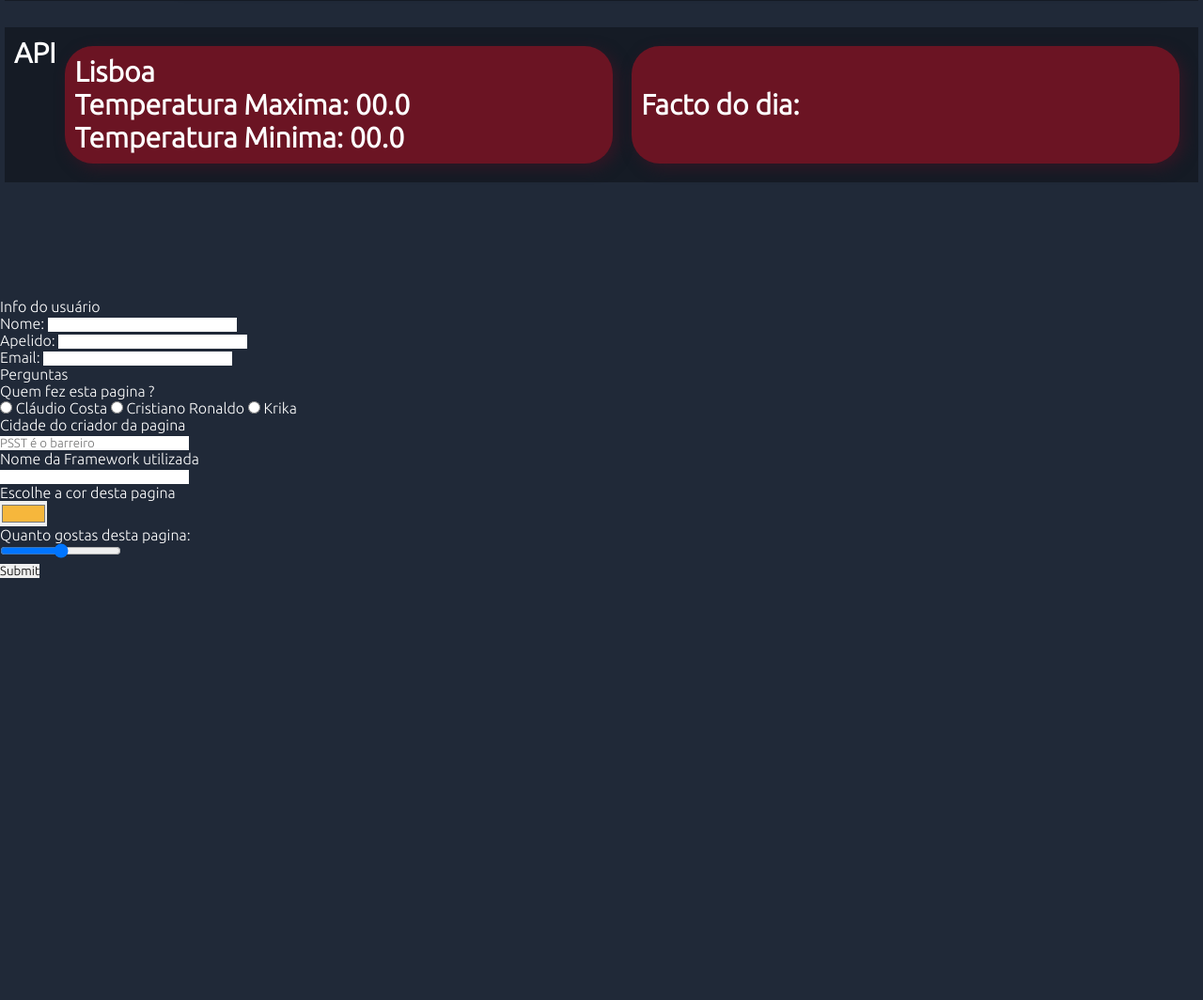
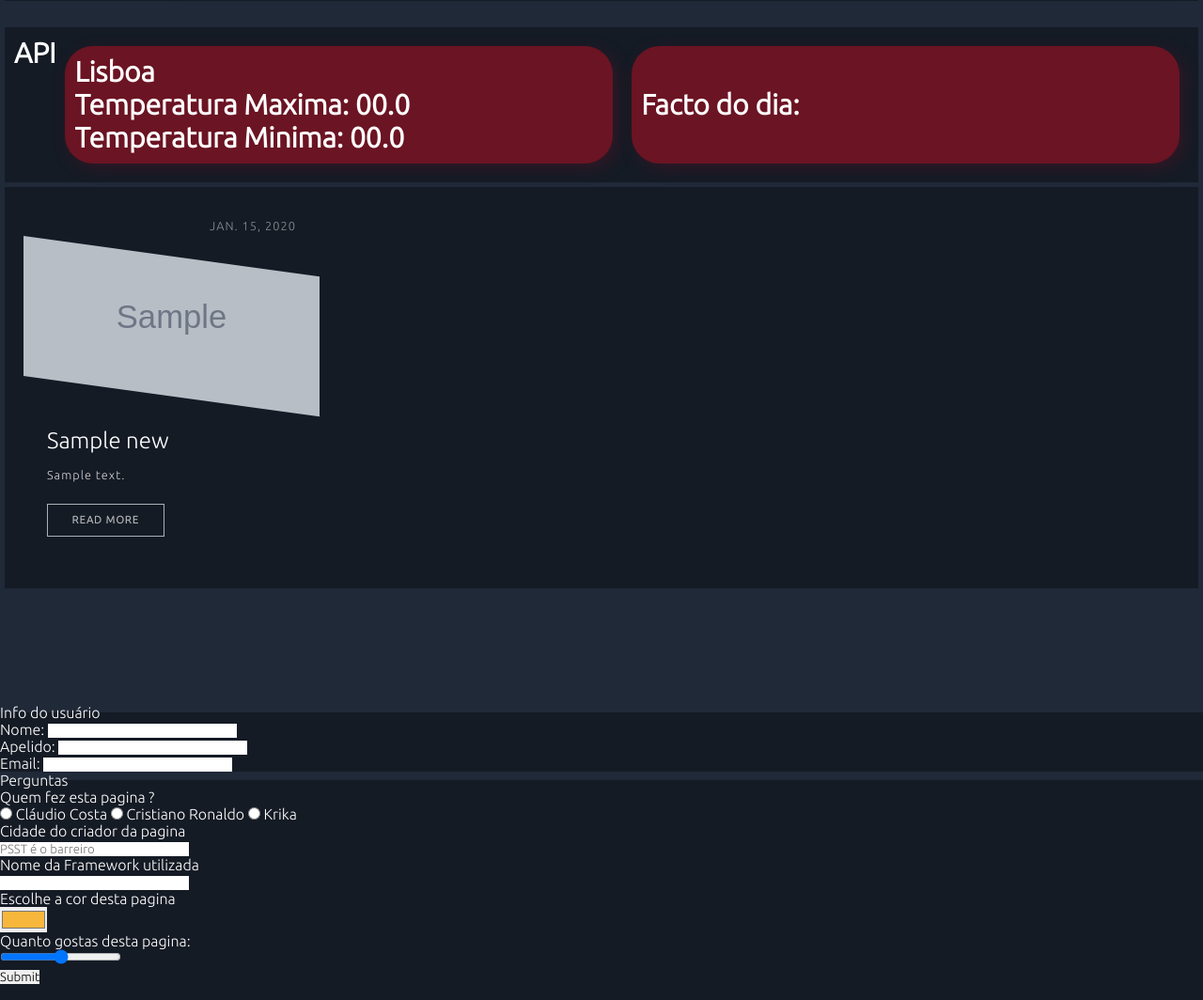
Before and after one commit to Culurio/ProjetoWeb, a Django app: page /quizz in a window 1280 px wide. Shown: the part 1484-2548 px from the top of the page at 94% size. Before the commit the page ends 2099 px from the top, so only its background shows below. Run offline with Django 4.2, Linux system fonts and the light colour scheme; tables that the repository leaves empty hold one stand-in row (values such as "Sample post"); grey boxes marked "Sample" are stand-in pictures; parts of the project's set-up code (start-up, migrations or seed data) failed here and were passed over.

Commit message:
Almost finished

```diff
--- a/config/settings.py
+++ b/config/settings.py
@@ -27,7 +27,7 @@
 SECRET_KEY = env.str("SECRET_KEY")
 
 # SECURITY WARNING: don't run with debug turned on in production!
-DEBUG = True
+DEBUG = env.bool("DEBUG", default=False)
 
 ALLOWED_HOSTS = ['.herokuapp.com', 'localhost', '127.0.0.1']
 
--- a/portfolio/admin.py
+++ b/portfolio/admin.py
@@ -8,5 +8,8 @@
 admin.site.register(Project_small)
 admin.site.register(Project_big)
 admin.site.register(Post)
+admin.site.register(SkillType)
+admin.site.register(Hobbies)
 admin.site.register(Skills)
 admin.site.register(Quizz)
+admin.site.register(News)
--- a/portfolio/forms.py
+++ b/portfolio/forms.py
@@ -42,3 +42,8 @@
     class Meta:
         model = Project_small
         fields = '__all__'
+
+class NewsForm(ModelForm):
+    class Meta:
+        model = News
+        fields = '__all__'
--- a/portfolio/models.py
+++ b/portfolio/models.py
@@ -22,9 +22,38 @@
     portfolio = models.URLField()
     github = models.URLField()
 
+class SkillType(models.Model):
+    name = name = models.CharField(max_length=50)
+
+    def __str__(self):
+        return self.name
+
 class Skills(models.Model):
     name = models.CharField(max_length=50)
-    popularity = models.IntegerField(default=0)
+    description = models.CharField(max_length=300)
+    level = models.IntegerField(default=0, validators=[
+            MaxValueValidator(10),
+            MinValueValidator(0)
+        ])
+    type =  models.ManyToManyField(SkillType, related_name='skills')
+
+    def __str__(self):
+        return self.name
+
+class Hobbies(models.Model):
+
+    name = models.CharField(max_length=50)
+    description = models.CharField(max_length=300)
+
+    def __str__(self):
+        return self.name
+
+class News(models.Model):
+    name = models.CharField(max_length=50)
+    description = models.CharField(max_length=300)
+    date = models.DateField(auto_now_add=False, auto_now=False, null=True, blank=True)
+    image_url = models.URLField()
+    link = models.URLField()
 
     def __str__(self):
         return self.name
@@ -48,7 +77,7 @@
 
 class Project_small(Project,models.Model):
     tech = models.CharField(max_length=200)
-    skills =  models.ManyToManyField(Skills, related_name='teacher')
+    skills =  models.ManyToManyField(Skills, related_name='skills')
     teacher = models.ManyToManyField(Teacher, related_name='teacher')
 
     def __str__(self):
@@ -63,7 +92,6 @@
 
 class Subject(models.Model):
 
-    id = models.AutoField(primary_key=True)
     name = models.CharField(max_length=30)
     year = models.IntegerField(default=0)
     etcs = models.IntegerField(default=0)
--- /dev/null
+++ b/portfolio/static/portfolio/css/news.css
@@ -0,0 +1,94 @@
+@import url(https://fonts.googleapis.com/css?family=Roboto:300,400,600);
+.snip1347 {
+  font-family: 'Roboto', Arial, sans-serif;
+  position: relative;
+  overflow: hidden;
+  margin: 10px;
+  min-width: 230px;
+  max-width: 315px;
+  width: 100%;
+  color: #ffffff;
+  text-align: left;
+  line-height: 1.4em;
+  background-color: #151b25;
+}
+.snip1347 * {
+  box-sizing: border-box;
+  transition: all 0.25s ease;
+}
+.snip1347 img {
+  max-width: 100%;
+  vertical-align: top;
+  opacity: 0.85;
+}
+.snip1347 .date {
+  position: absolute;
+  background-color: #151b25;
+  top: 0;
+  right: 0;
+  width: 100%;
+  padding: 10px 25px 0;
+  text-align: right;
+  font-size: 0.8em;
+  letter-spacing: 1px;
+  color: rgba(255, 255, 255, 0.5);
+  text-transform: uppercase;
+}
+.snip1347 .date:before {
+  position: absolute;
+  content: '';
+  top: 100%;
+  left: 0;
+  width: 0;
+  height: 0;
+  border-style: solid;
+  border-width: 0 400px 55px 0;
+  border-color: transparent #151b25 transparent transparent;
+}
+.snip1347 figcaption {
+  width: 100%;
+  background-color: #151b25;
+  padding: 0 25px 25px;
+  position: relative;
+}
+.snip1347 figcaption:before {
+  position: absolute;
+  content: '';
+  bottom: 100%;
+  left: 0;
+  width: 0;
+  height: 0;
+  border-style: solid;
+  border-width: 55px 0 0 400px;
+  border-color: transparent transparent transparent #151b25;
+}
+.snip1347 figcaption a {
+  padding: 5px;
+  border: 1px solid #ffffff;
+  color: #ffffff;
+  font-size: 0.7em;
+  text-transform: uppercase;
+  text-decoration: none;
+  margin: 10px 0;
+  display: inline-block;
+  opacity: 0.65;
+  width: 47%;
+  text-align: center;
+  font-weight: 600;
+  letter-spacing: 1px;
+}
+.snip1347 figcaption a:hover {
+  opacity: 1;
+}
+.snip1347 h2 {
+  margin: 0 0 10px;
+  font-weight: 300;
+  font-size: 1.5em;
+  line-height: 1.2em;
+}
+.snip1347 p {
+  margin: 0 0 10px;
+  font-size: 0.8em;
+  letter-spacing: 1px;
+  opacity: 0.8;
+}
--- a/portfolio/static/portfolio/css/quizz.css
+++ b/portfolio/static/portfolio/css/quizz.css
@@ -14,3 +14,7 @@
 .container{
     margin-bottom:10vh;
 }
+
+fieldset {
+    background-color: #151b25;
+  }
--- a/portfolio/static/portfolio/css/subject_box.css
+++ b/portfolio/static/portfolio/css/subject_box.css
@@ -1,4 +1,4 @@
-.subjects-box{
+.subjects-box {
     display: flex;
     background-color: #151b25;
     flex-flow: row wrap;
@@ -19,12 +19,34 @@
     margin: 10px;
     padding: 10px;
     box-shadow: 5px 5px 15px #311725;
-  }
+}
 
-a{
+a {
     color: white;
 }
 
-a:hover{
+a:hover {
     color: black;
 }
+
+.subjects-box2 {
+    display: flex;
+    background-color: #151b25;
+    flex-flow: row wrap;
+    align-items: stretch;
+    padding: 10px;
+    margin: 5px;
+}
+
+.subjects-box2>div {
+    display: flex;
+    flex: 1 0 20%;
+    flex-direction: column;
+    justify-content: space-around;
+    align-items: stretch;
+    background-color: #6b1423;
+    border-radius: 30px;
+    margin: 10px;
+    padding: 10px;
+    box-shadow: 5px 5px 15px #311725;
+}
--- a/portfolio/templates/portfolio/layout.html
+++ b/portfolio/templates/portfolio/layout.html
@@ -30,6 +30,7 @@
                     <li><a href="{% url 'portfolio:logout' %}">Logout</a></li>
                     {% else %}
                     <li><a href="{% url 'portfolio:login' %}">Login</a></li>
+                    <li><a href="{% url 'portfolio:register' %}">Register</a></li>
                     {% endif %}
                 </ul>
                 {% block header %}
--- a/portfolio/templates/portfolio/quizz.html
+++ b/portfolio/templates/portfolio/quizz.html
@@ -3,6 +3,7 @@
 {% load static %}
 <link rel="stylesheet" href="{% static 'portfolio/css/quizz.css' %}">
 <link rel="stylesheet" href="{% static 'portfolio/css/subject_box.css' %}">
+<link rel="stylesheet" href="{% static 'portfolio/css/news.css' %}">
 <script src="{% static 'portfolio/js/weather.js' %}" defer></script>
 <script src="{% static 'portfolio/js/random_fact.js' %}" defer></script>
 {% endblock %}
@@ -94,6 +95,24 @@
         </h1>
     </div>
 </div>
+
+{% if request.user.is_authenticated %}
+<a href="{% url 'portfolio:news'%}"> Adicionar </a>
+{% endif %}
+<div class="subjects-box2">
+    {% for new in news %}
+    <figure class="snip1347">
+        <img src={{new.image_url}} alt="news image" />
+        <div class="date">{{new.date}}</div>
+        <figcaption>
+            <h2>{{new.name}}</h2>
+            <p>{{new.description}}</p>
+            <a href={{new.link}} class="read-more">Read More</a>
+        </figcaption>
+    </figure>
+    {% endfor %}
+</div>
+
 <div style="margin-bottom: 100px ;">
     <br id="quizz">
 </div>
--- a/portfolio/urls.py
+++ b/portfolio/urls.py
@@ -20,6 +20,8 @@
     path('blog_edit/<int:post_id>', views.view_edit_post, name='blog_edit'),
     path('delete/<int:post_id>', views.view_delete_tarefa, name='delete_blog'),
     path('quizz', views.view_quizz, name='quizz'),
+    path('news', views.view_add_news, name='news'),
+    path('register', views.register_view, name='register'),
     path('login', views.login_view, name='login'),
     path('logout', views.view_logout, name='logout'),
 ]
--- a/portfolio/views.py
+++ b/portfolio/views.py
@@ -1,7 +1,8 @@
 # Create your views here.
-from django.shortcuts import render, HttpResponseRedirect, reverse
+from django.shortcuts import redirect, render, HttpResponseRedirect, reverse
 from django.contrib.auth import authenticate, login, logout
 from django.contrib.auth.decorators import login_required
+from django.contrib.auth.forms import UserCreationForm
 from multiprocessing import AuthenticationError
 from portfolio.forms import *
 
@@ -9,7 +10,11 @@
 from portfolio.models import *
 
 def home_page_view(request):
-    return render(request, 'portfolio/home.html')
+    context = {
+        'skills':Skills.objects.all(),
+        'hobbies':Hobbies.objects.all()
+    }
+    return render(request, 'portfolio/home.html',context)
 
 def licenciatura_page_view(request):
     context = {
@@ -117,6 +122,17 @@
     }
     return render(request, 'portfolio/projects.html',context)
 
+def register_view(request):
+    form = UserCreationForm(request.POST or None)
+
+    if form.is_valid():
+        form.save()
+        return HttpResponseRedirect(reverse('portfolio:login'))
+
+    context = {'form': form,
+    }
+    return render(request, 'portfolio/register.html', context)
+
 def login_view(request):
     if request.method == 'POST':
         username = request.POST.get('username')
@@ -172,9 +188,6 @@
     post.delete()
     return HttpResponseRedirect(reverse('portfolio:blog'))
 
-
-
-
 def calculate_quizz(request):
     score = 0
     creator = request.POST.get('creator_name')
@@ -195,7 +208,9 @@
 
 def view_quizz(request):
     quizz = Quizz.objects.all()
-    context = {'quizz': quizz}
+    news = News.objects.all()
+    context = {'quizz': quizz,
+    'news':news}
     if request.method == 'POST':
         n = request.POST.get('user_fname')
         a = request.POST.get('user_lname')
@@ -204,6 +219,17 @@
         r.save()
     return render(request, 'portfolio/quizz.html',context)
 
+def view_add_news(request):
+
+    form = NewsForm(request.POST or None, request.FILES)
+
+    if form.is_valid():
+        form.save()
+        return HttpResponseRedirect(reverse('portfolio:quizz'))
+
+    context = {'form': form,
+    }
+    return render(request, 'portfolio/news_add.html', context)
 
 def api_page_view(request):
     local = 'Lisboa'
```
Also changed, not shown: portfolio/templates/portfolio/home.html (+14 -39 lines), portfolio/templates/portfolio/news_add.html (added, +17 -0 lines), portfolio/templates/portfolio/register.html (added, +16 -0 lines), db.sqlite3, portfolio/migrations/0001_initial.py.
